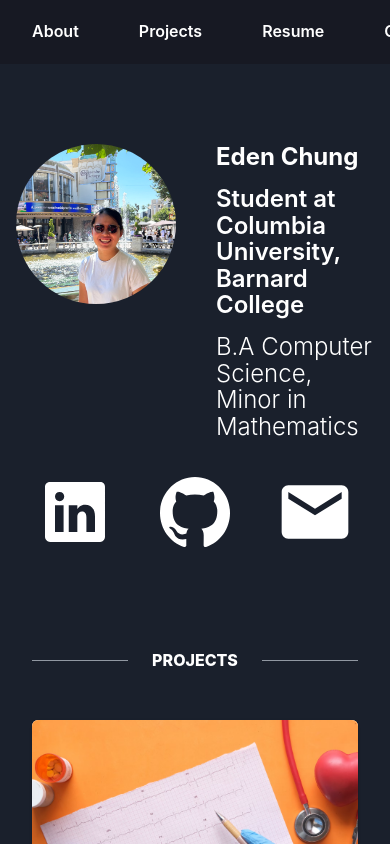
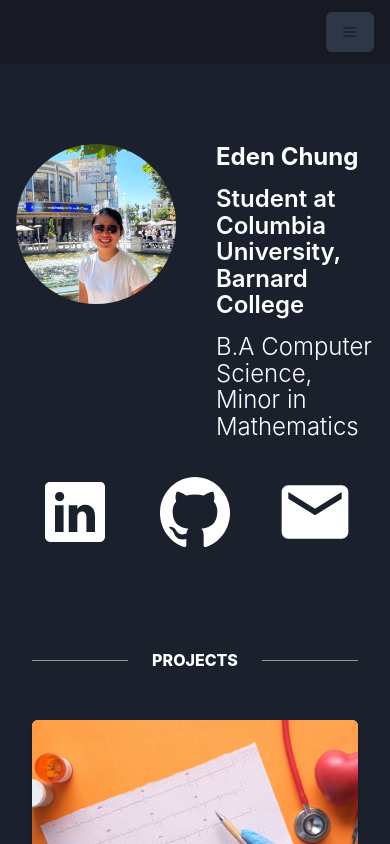
Before and after one commit to eden-chung/Portfolio, a React (Create React App) app: page /#/ in a window 390 px wide. Shown: the top 844 px of the page. Built offline with nearby package versions, Linux system fonts and the light colour scheme.

Commit message:
modify navbar for mobile

```diff
--- a/src/App.js
+++ b/src/App.js
@@ -6,6 +6,7 @@ import NavigationBar from './NavigationBar';
 import Home from './Home';
 import Projects from './Projects';
 import Contact from './Contact';
+import Footer from './Footer';
 import { HashRouter } from "react-router-dom";
 
 import { Link } from "react-router-dom";
@@ -17,6 +18,7 @@ function App() {
             <Home/>
             <Projects/>
             <Contact/>
+            <Footer/>
         </Box>
     );
 }
--- /dev/null
+++ b/src/Footer.js
@@ -0,0 +1,28 @@
+import {
+    Box,
+    Container,
+    Stack,
+    Text,
+    useColorModeValue,
+  } from "@chakra-ui/react";
+
+  export default function Footer() {
+    return (
+        <Box
+            bg="gray.900"
+            color="gray.100"
+            height = "80px"
+            display="flex"
+            alignItems="center"
+        >
+            <Container
+                as={Stack}
+                maxW={"6xl"}
+                align="center"
+                justifyContent="center"
+            >
+                <Text color="gray.500">Built by Eden Chung</Text>
+            </Container>
+        </Box>
+    );
+  }
--- a/src/Home.js
+++ b/src/Home.js
@@ -36,13 +36,12 @@ const email = () => {
 
 
 export default function Home() {
-    const [largerThanMobile] = useMediaQuery("(min-width: 48em)");
+    const [largerThanMobile] = useMediaQuery("(min-width: 768px)");
     const isMobile = !largerThanMobile;
 
     return (
         <>
             <Container maxW={"3xl"}>
-                {console.log("test")}
                 <Stack
                     as={Box}
                     textAlign={"left"}
--- a/src/NavigationBar.js
+++ b/src/NavigationBar.js
@@ -2,9 +2,14 @@ import {
     Flex,
     Button,
     Stack,
+    useMediaQuery,
     useDisclosure,
-    HStack,
     Link,
+    Drawer,
+    DrawerBody,
+    DrawerContent,
+    DrawerOverlay,
+    IconButton
 } from "@chakra-ui/react";
 import { HamburgerIcon } from "@chakra-ui/icons";
 import { useState } from "react";
@@ -12,6 +17,9 @@ import { useState } from "react";
 export default function Nav() {
     const buttonTextColor = "white";
     const buttonHoverColor = "gray.700";
+
+    const [largerThanMobile] = useMediaQuery("(min-width: 768px)");
+    const isMobile = !largerThanMobile;
 
     const [scroll, setScroll] = useState(false);
     const { isOpen, onOpen, onClose } = useDisclosure();
@@ -42,7 +50,6 @@ export default function Nav() {
 
     window.addEventListener("scroll", changeScroll);
 
-
     return (
         <>
             <Flex
@@ -62,6 +69,35 @@ export default function Nav() {
 
                 <Flex alignItems={"center"}>
                     <Stack direction={"row"} spacing={7}>
+                        {isMobile ? (
+                        <>
+                            <Button
+                              as={IconButton}
+                              icon={<HamburgerIcon />}
+                              onClick={onOpen}
+                              bg = "gray.700"
+                            />
+                            <Drawer placement="top" onClose={onClose} isOpen={isOpen}>
+                              <DrawerOverlay />
+                              <DrawerContent bg="gray.900">
+                                <DrawerBody>
+                                  <Button variant="ghost" onClick={scrollToStart} style={{color:buttonTextColor}} _hover={{backgroundColor:buttonHoverColor}}>
+                                    About
+                                  </Button>
+                                  <Button variant="ghost" onClick={scrollToProjects} style={{color:buttonTextColor}} _hover={{backgroundColor:buttonHoverColor}}>
+                                  Projects
+                                  </Button>
+                                  <Button variant="ghost" onClick={openResume} style={{color:buttonTextColor}} _hover={{backgroundColor:buttonHoverColor}}>
+                                  Resume
+                                  </Button>
+                                  <Button variant="ghost" onClick={scrollToContact} style={{color:buttonTextColor}} _hover={{backgroundColor:buttonHoverColor}}>
+                                    Contact
+                                  </Button>
+                                </DrawerBody>
+                              </DrawerContent>
+                            </Drawer>
+                      </>
+                        ) : (
                             <>
                                 <Button variant="ghost" onClick={scrollToStart} style={{color:buttonTextColor}} _hover={{backgroundColor:buttonHoverColor}}>
                                     About
@@ -76,6 +112,7 @@ export default function Nav() {
                                     Contact
                                 </Button>
                             </>
+                        )}
                     </Stack>
                 </Flex>
             </Flex>
```
Lines whose indentation alone changed are shown as unchanged.
